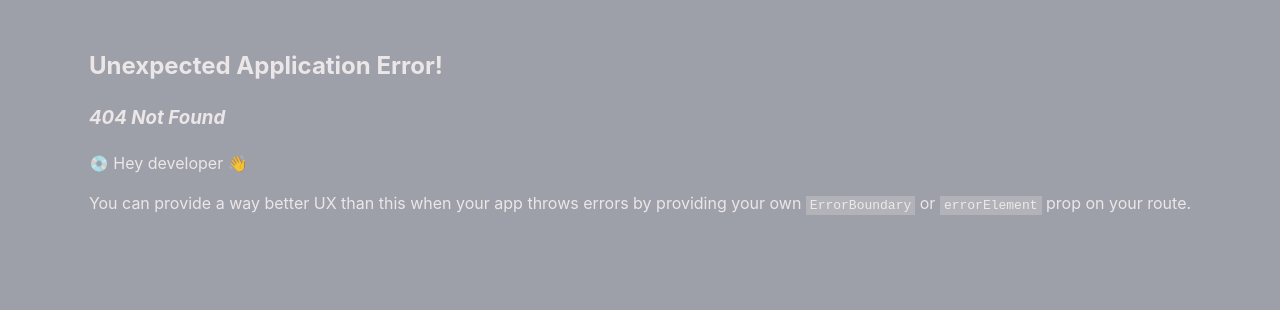
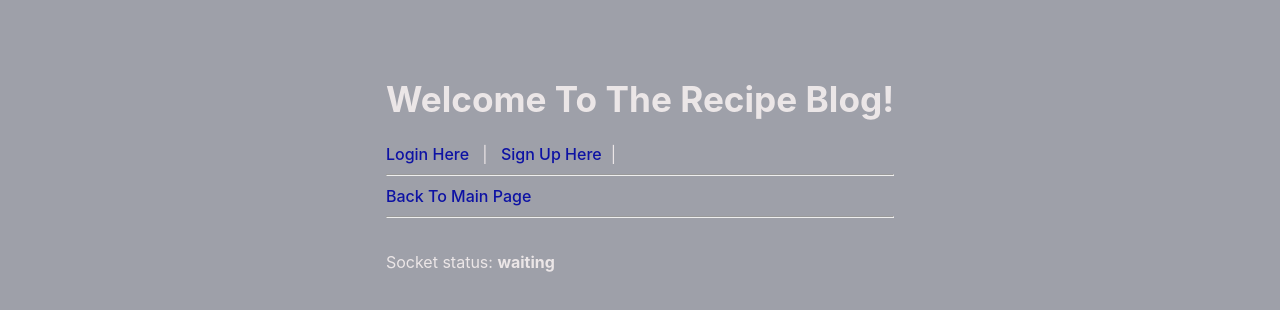
Before and after one commit to HeinoPortfolio/CS618-Final-Project-V2, a React (Vite) app: page /chat in a window 1280 px wide. Before the commit this address had no page. Shown: the top 310 px of the page. Built offline with nearby package versions, Linux system fonts and the light colour scheme.

Commit message:
chore: implemented chat components

```diff
--- a/src/App.jsx
+++ b/src/App.jsx
@@ -12,6 +12,7 @@ import { QueryClient, QueryClientProvider } from '@tanstack/react-query'
 import { Blog } from './pages/Blog.jsx'
 import { Signup } from './pages/Signup.jsx'
 import { Login } from './pages/Login.jsx'
+import { Chat } from './pages/Chat.jsx'
 
 // Import router libray functions =============================================
 import { createBrowserRouter, RouterProvider } from 'react-router-dom'
@@ -30,6 +31,10 @@ const router = createBrowserRouter([
   {
     path: '/',
     element: <Blog />,
+  },
+  {
+    path: '/chat',
+    element: <Chat />,
   },
   {
     path: '/signup',
--- a/src/components/Header.jsx
+++ b/src/components/Header.jsx
@@ -1,13 +1,27 @@
-import { Link } from 'react-router-dom'
+import { useNavigate, Link } from 'react-router-dom'
 import { jwtDecode } from 'jwt-decode'
 import { useAuth } from '../contexts/AuthContext'
+import { User } from './User.jsx'
 
-import { User } from './User.jsx'
+// Import to handle socket io ========= ===========================
+import { useSocket } from '../contexts/SocketIOContext.jsx'
 
 // Header to show the links for signup ==========
 export function Header() {
   // Authentication states ========================================
   const [token, setToken] = useAuth()
+
+  const navigate = useNavigate()
+
+  // Create the socket ========================================================
+  const { socket } = useSocket()
+
+  // Handle the logout ========================================================
+  const handleLogout = () => {
+    socket.disconnect()
+    setToken(null)
+    navigate('/')
+  }
 
   if (token) {
     const { sub } = jwtDecode(token)
@@ -24,8 +38,9 @@ export function Header() {
         </b>
         <br />
         <br />
-        <button onClick={() => setToken(null)}>Click Here To Logout</button>
+        <button onClick={handleLogout}>Click Here To Logout</button>
         <br />
+        <Link to='/chat'> Chat Room</Link>
         <br />
         <hr />
         <br />
@@ -37,7 +52,7 @@ export function Header() {
     <div>
       <h1>Welcome To The Recipe Blog! </h1>
       <Link to='/login'> Login Here </Link> &nbsp; | &nbsp;
-      <Link to='/signup'> Sign Up Here</Link>
+      <Link to='/signup'> Sign Up Here</Link> &nbsp;| &nbsp;
       <br />
       <hr />
     </div>
--- /dev/null
+++ b/src/components/Status.jsx
@@ -0,0 +1,12 @@
+import { useSocket } from '../contexts/SocketIOContext.jsx'
+
+// Displays the status of the socket ==========================================
+export function Status() {
+  const { status, error } = useSocket()
+  return (
+    <div>
+      Socket status: <b>{status}</b>
+      {error && <i> - {error.message}</i>}
+    </div>
+  )
+}
--- /dev/null
+++ b/src/pages/Chat.jsx
@@ -0,0 +1,17 @@
+import { Header } from '../components/Header.jsx'
+import { Status } from '../components/Status.jsx'
+
+import { Link } from 'react-router-dom'
+
+export function Chat() {
+  return (
+    <div style={{ padding: 8 }}>
+      <Header />
+      <Link to='/'> Back To Main Page </Link>
+      <br />
+      <hr />
+      <br />
+      <Status />
+    </div>
+  )
+}
```
